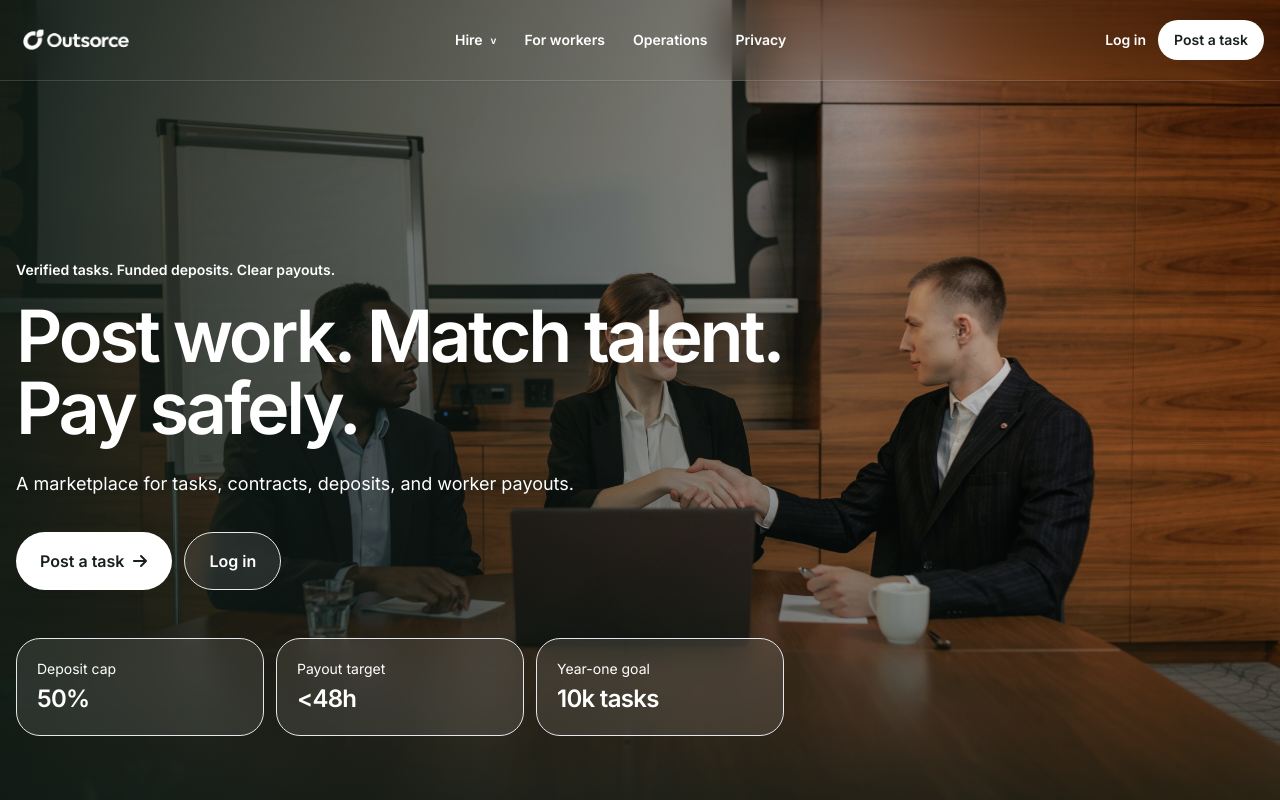
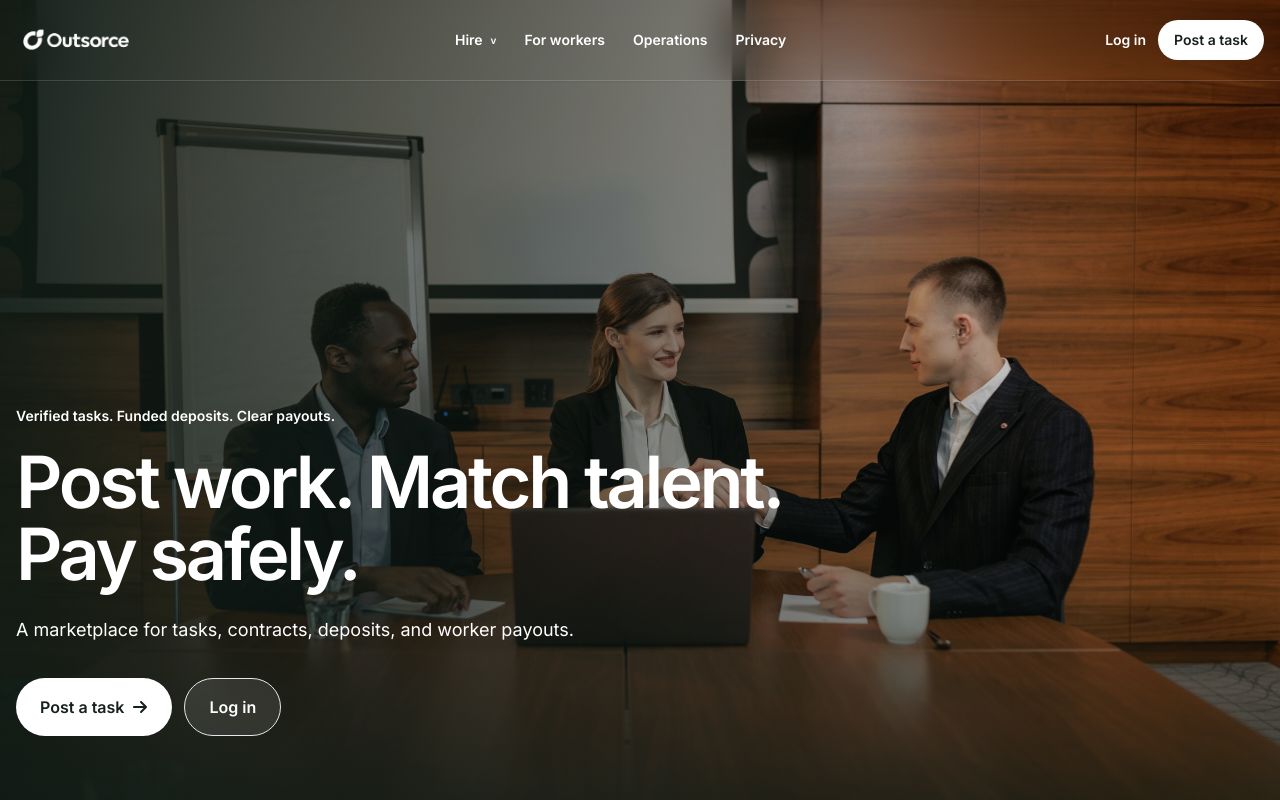
Before and after one commit to heismyke/outsource, a Nuxt app: page / in a window 1280 px wide. Shown: the top 800 px of the page. Built offline with nearby package versions, Linux system fonts and the light colour scheme.

Commit message:
Remove landing hero metrics

```diff
--- a/pages/index.vue
+++ b/pages/index.vue
@@ -26,13 +26,6 @@
             <NuxtLink to="/login" class="inline-flex items-center justify-center rounded-full border border-white/24 bg-white/10 px-6 py-4 text-base font-semibold text-white backdrop-blur transition hover:bg-white hover:text-ink">
               Log in
             </NuxtLink>
-          </div>
-        </div>
-
-        <div class="mt-12 grid max-w-3xl gap-3 sm:grid-cols-3">
-          <div v-for="metric in heroMetrics" :key="metric.label" class="rounded-[24px] border border-white/14 bg-white/10 p-5 backdrop-blur-md">
-            <p class="text-sm text-white/58">{{ metric.label }}</p>
-            <p class="mt-1 text-2xl font-semibold tracking-[-0.03em] text-white">{{ metric.value }}</p>
           </div>
         </div>
       </div>
@@ -158,12 +151,6 @@
 <script setup lang="ts">
 definePageMeta({ layout: 'public' })
 
-const heroMetrics = [
-  { label: 'Deposit cap', value: '50%' },
-  { label: 'Payout target', value: '<48h' },
-  { label: 'Year-one goal', value: '10k tasks' },
-]
-
 const roles = [
   { icon: 'building', title: 'Employers', copy: 'Post tasks, compare applicants, fund deposits, approve work, and settle balances.' },
   { icon: 'user-tie', title: 'Recruiters', copy: 'Source workers, submit shortlists, manage placements, and earn transparent commission.' },
```
